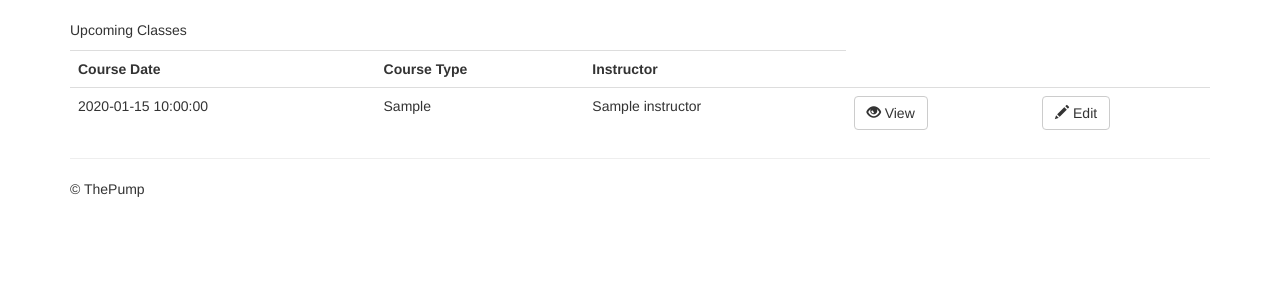
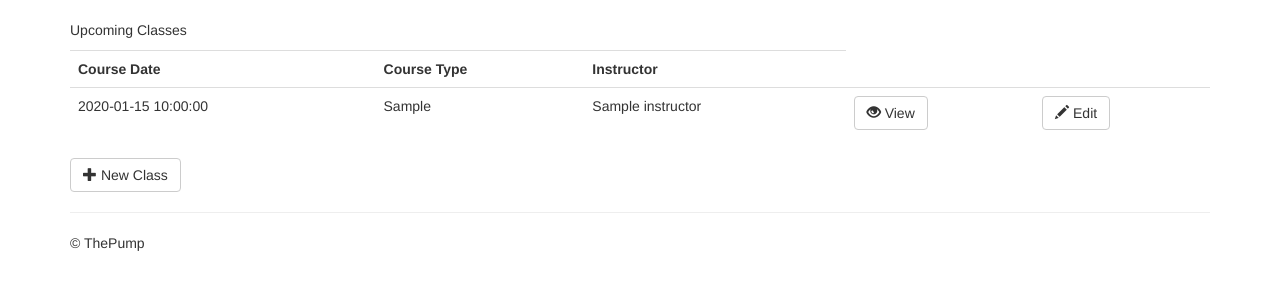
Before and after one commit to msaikens/thepump, a Flask app: template templates/class.html in a window 1280 px wide. Shown: the part 51-351 px from the top of the page. Run offline with Flask 2, Linux system fonts and the light colour scheme; the template is opened without the code that fills it: most values are stand-ins (such as "Sample title", 1, 10 or a date in 2020); some libraries are stand-ins or nearby versions.

Commit message:
added method to create new course

```diff
--- a/app.py
+++ b/app.py
@@ -117,6 +117,20 @@ def update_class(class_id):
 
     return render_template('showclass.html', class_data="nop")
 
+@app.route("/class/new/")
+def new_class():
+    #fake data for now
+    class_data={}
+
+    class_data['students'] = {}
+    class_data['options'] = {'Child':'false',"Infants":'false','Written':'false'}
+    class_data['class_date'] = ""
+    class_data['class_id'] = 0
+    class_data['curr_instructor'] = 0
+    class_data['curr_course_type'] = 0
+    return render_edit_class(class_data, '')
+
+
 def render_edit_class(class_data, request_data):
     #TODO: pull real data
     instructors = [[12345, "J. Richmond"],[567789, "C. Richmond"],[145643, "J. Tobin"]]
--- a/templates/class.html
+++ b/templates/class.html
@@ -17,4 +17,8 @@
     {% endfor %}
 </table>
 
+<div>
+    <a href="/class/new/" class="btn btn-default"><span class="glyphicon glyphicon-plus" aria-hidden="true"></span> New Class</a>
+</div>
+
 {% endblock %}
```
